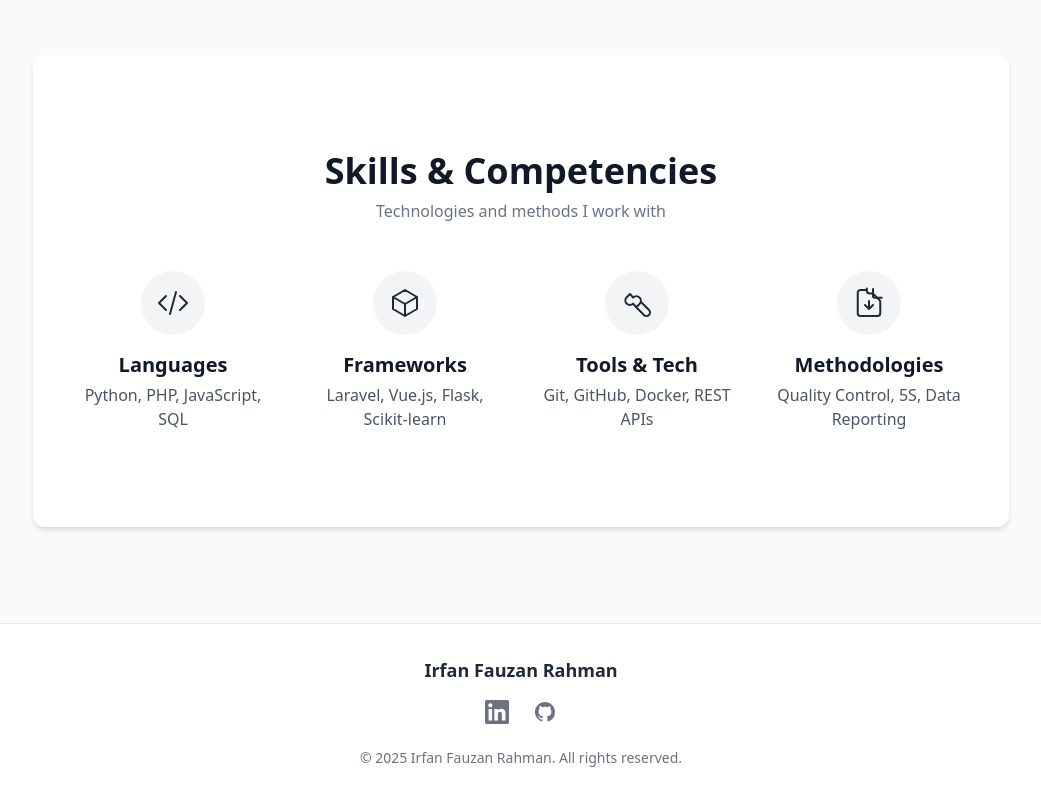
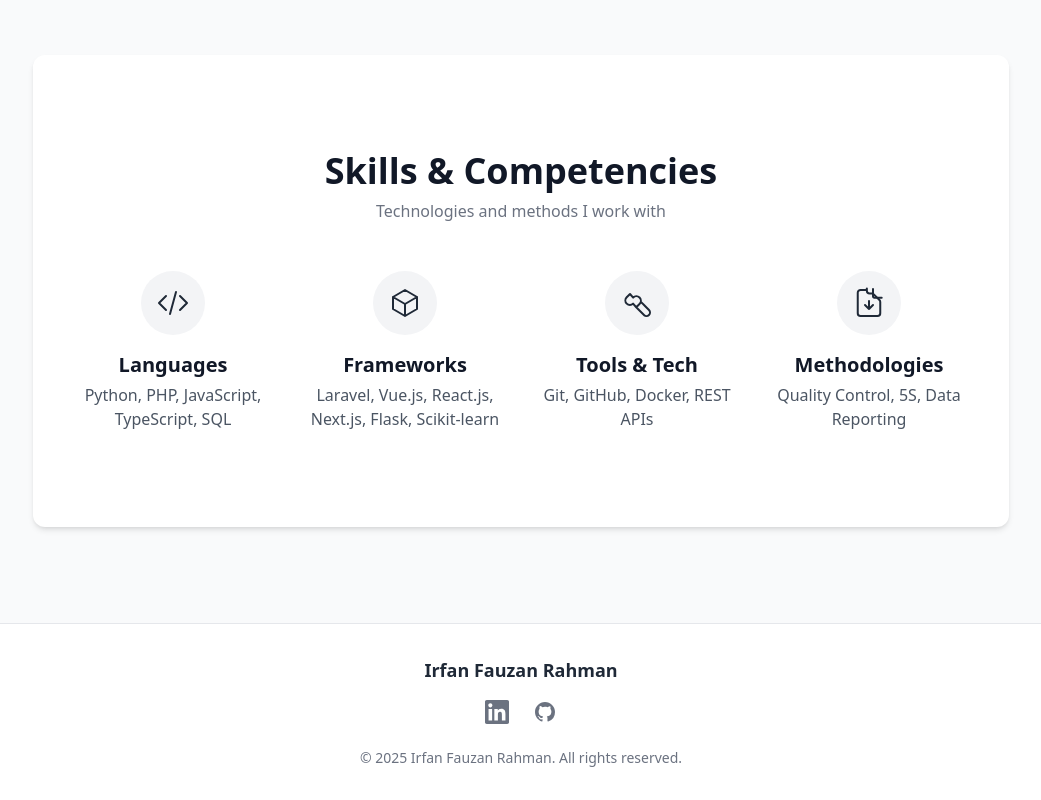
Before and after one commit to kolomonyong/Porto, a Vue app: page / in a window 1280 px wide. Shown: the part 3724-4524 px from the top of the page, without its empty margins (119-1160 px from the left). Built offline with nearby package versions, Linux system fonts and the light colour scheme.

Commit message:
Update Skills

```diff
--- a/src/components/Skills.vue
+++ b/src/components/Skills.vue
@@ -23,7 +23,7 @@
           </svg>
         </div>
         <h3 class="text-xl font-semibold text-gray-900 mt-4">Languages</h3>
-        <p class="text-gray-600 mt-1">Python, PHP, JavaScript, SQL</p>
+        <p class="text-gray-600 mt-1">Python, PHP, JavaScript, TypeScript, SQL</p>
       </div>
 
       <div class="skill-item">
@@ -44,7 +44,7 @@
           </svg>
         </div>
         <h3 class="text-xl font-semibold text-gray-900 mt-4">Frameworks</h3>
-        <p class="text-gray-600 mt-1">Laravel, Vue.js, Flask, Scikit-learn</p>
+        <p class="text-gray-600 mt-1">Laravel, Vue.js, React.js, Next.js, Flask, Scikit-learn</p>
       </div>
 
       <div class="skill-item">
```
